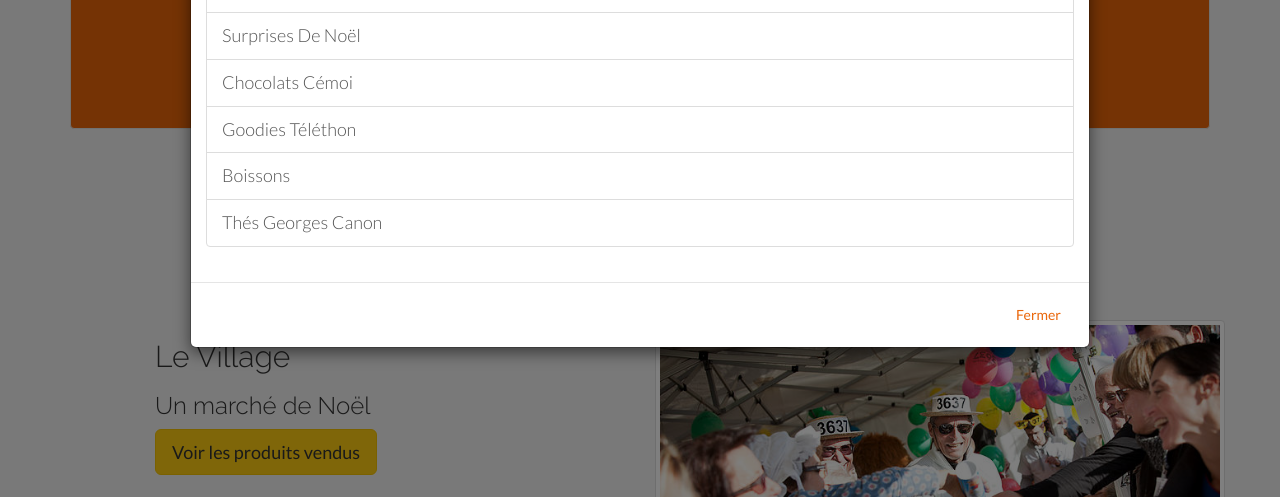
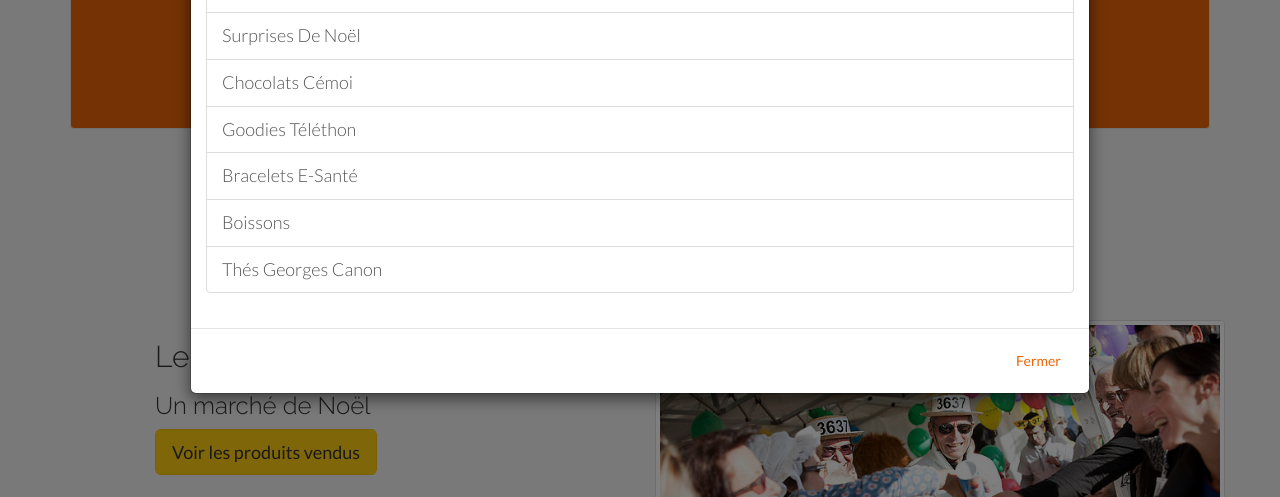
Before and after one commit to StriderJack/telethonparnasse, a plain HTML site: page index.html in a window 1280 px wide. Both pictures are taken after a click on the button "Voir les produits vendus". Shown: the part 273-770 px from the top of the page. Drawn offline with Linux system fonts and the light colour scheme.

Commit message:
modifs 21/11/2016

```diff
--- a/index.html
+++ b/index.html
@@ -773,6 +773,7 @@
                   <li class="list-group-item">Surprises De Noël</li>
                   <li class="list-group-item">Chocolats Cémoi</li>
                   <li class="list-group-item">Goodies Téléthon</li>
+                  <li class="list-group-item">Bracelets E-Santé</li>
                   <li class="list-group-item">Boissons</li>
                   <li class="list-group-item">Thés Georges Canon</li>
                 </ul>
```
